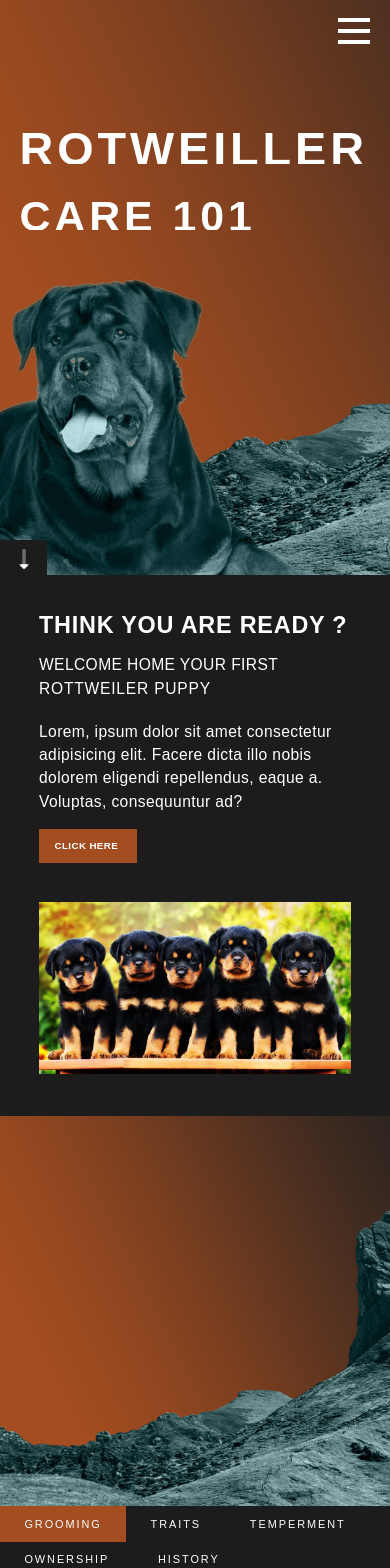
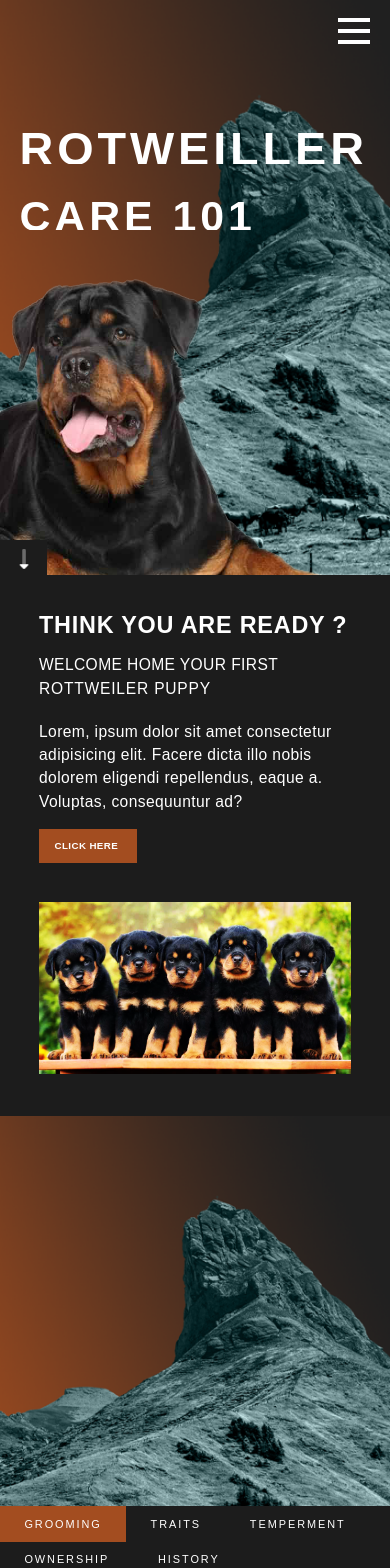
Before and after one commit to Zeus540/Rottweiler-V2, a React (Create React App) app: page / in a window 390 px wide. Shown: the top 1568 px of the page. Built offline with nearby package versions, Linux system fonts and the light colour scheme.

Commit message:
changed background image

```diff
--- a/src/scss/_header.scss
+++ b/src/scss/_header.scss
@@ -9,6 +9,7 @@
     overflow: hidden;
     height: 47vw;
   @media (min-width:1px) and (max-width:426px) {
+    background-image: url(../images/headerbgMobile.png);
     align-items: center;
     justify-content: center;
     font-size: calc(10px + 2vmin);
--- a/src/scss/_message.scss
+++ b/src/scss/_message.scss
@@ -9,6 +9,7 @@
     overflow: hidden;
     @media (min-width:1px) and (max-width:426px) {
         height: 100vw;
+        background-image: url(../images/headerbgMobile.png);
       }
     .TextHolder1{
         overflow: hidden;
```
Also changed, not shown: src/images/dog.png, src/images/headerbgMobile.png (added).
